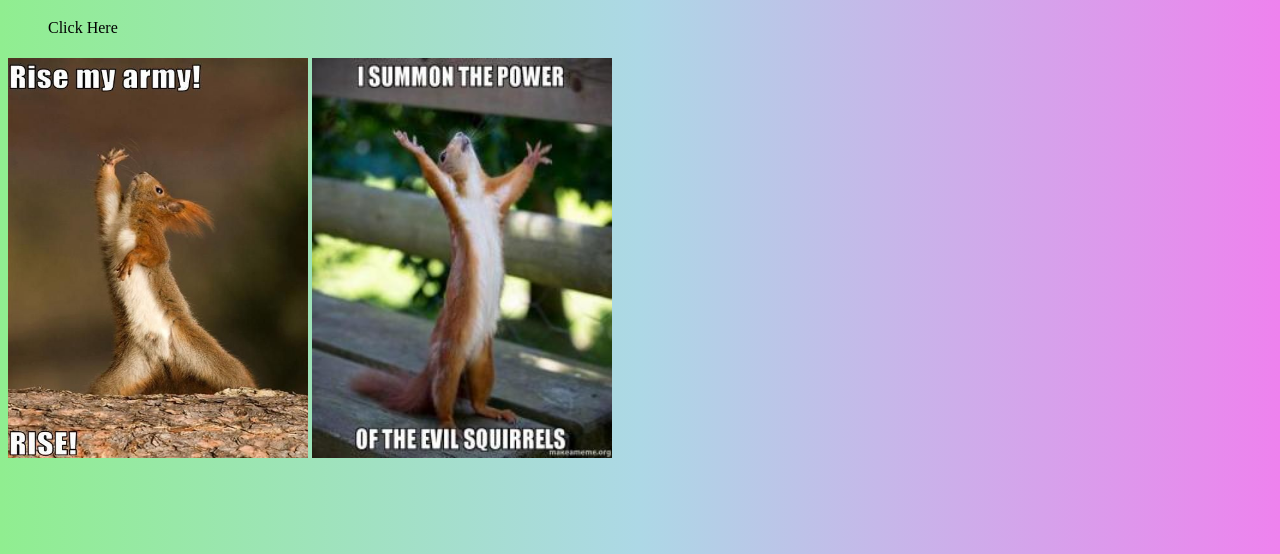
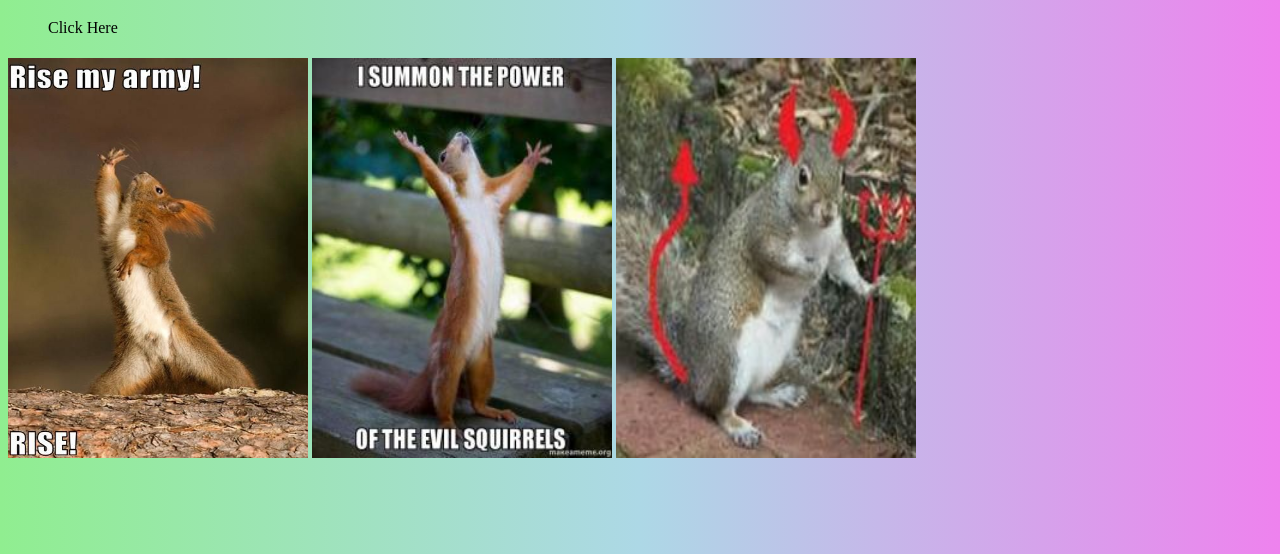
Before and after one commit to Cadie202/sem1final, a plain HTML site: page index.html in a window 1280 px wide. Shown: the part 246-800 px from the top of the page. Drawn offline with Linux system fonts and the light colour scheme.

Commit message:
Update index.html

```diff
--- a/index.html
+++ b/index.html
@@ -45,5 +45,6 @@
         <h1></h1>
         <img src="Pictures/squirrel.jpg" alt="Evil Squirrel" width="300" height="400">
         <img src="Pictures/squirrel 2.jpg" alt="Evil Squirrel 2" width="300" height="400">
+        <img src="Pictures/squirrel 3.jpg" alt="Evil Squirrel 3" width="300" height="400">
   </body>
 </html>
```
